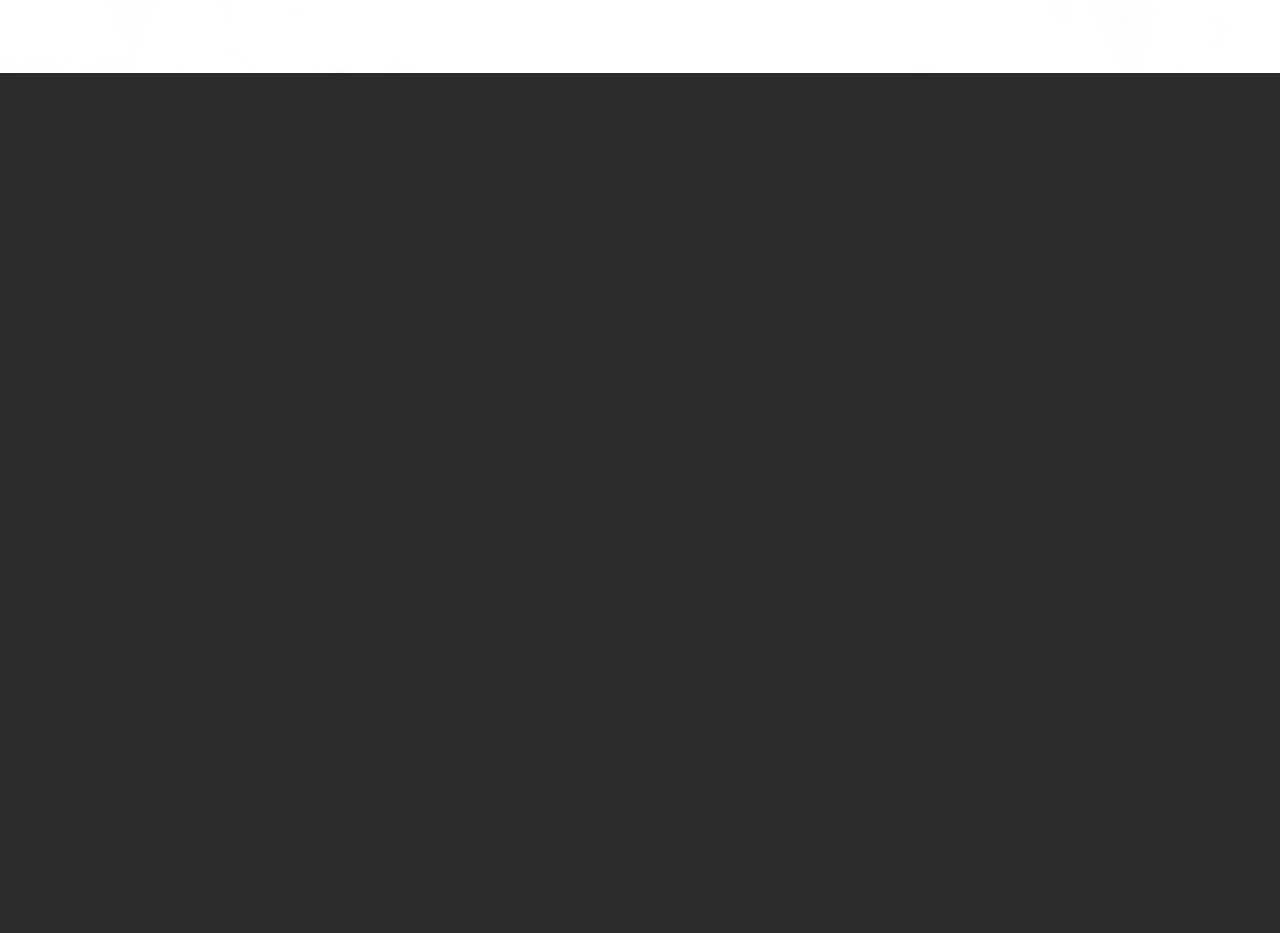
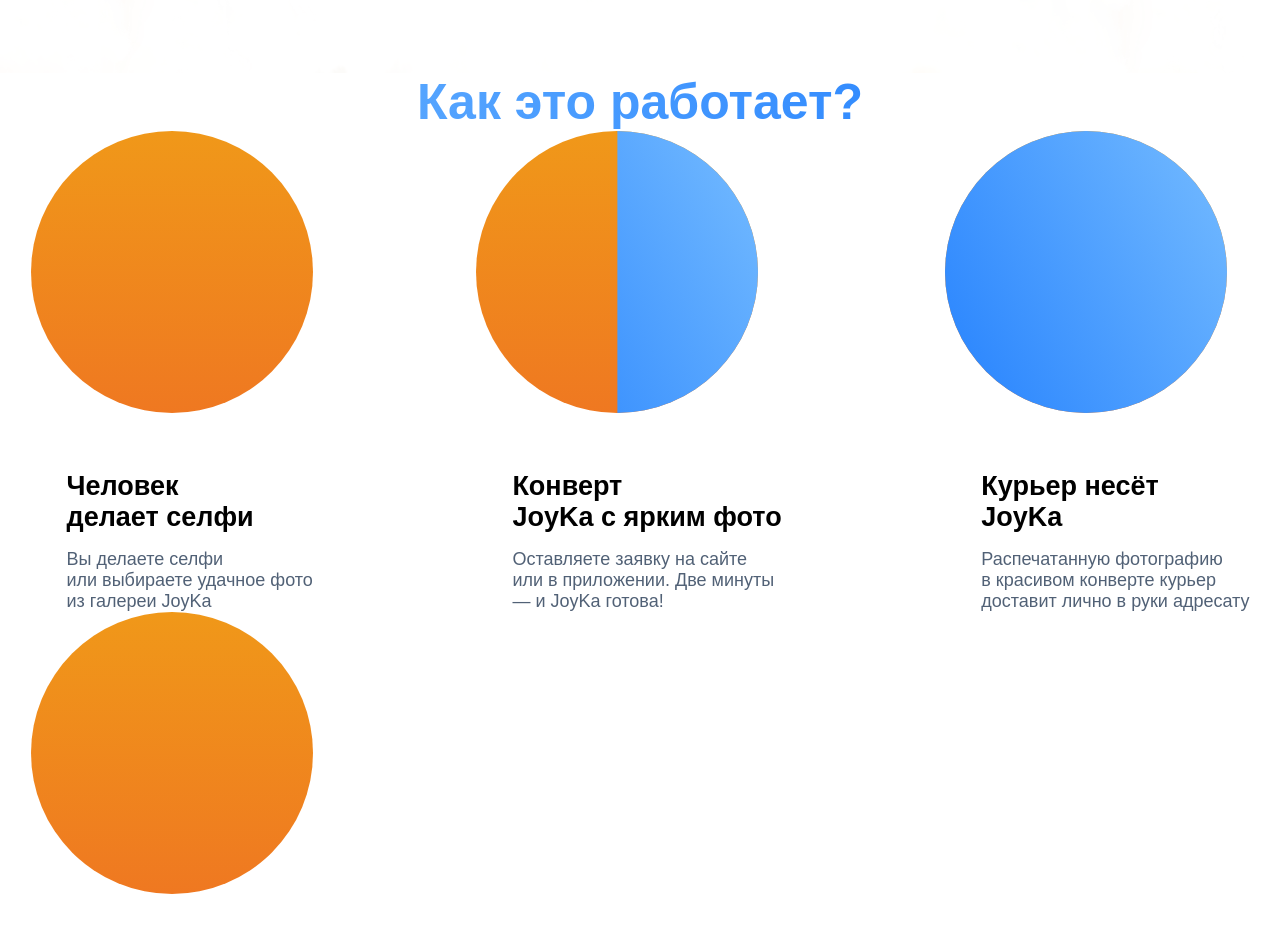
Before and after one commit to ageiwa/joyka-template-vue, a Vue app: page / in a window 1280 px wide. Shown: the part 920-1853 px from the top of the page. Before the commit the page ends 993 px from the top, so only its background shows below. Built offline with nearby package versions, Linux system fonts and the light colour scheme.

Commit message:
Add base blocks for steps how-it-works

```diff
--- a/src/App.vue
+++ b/src/App.vue
@@ -1,11 +1,13 @@
 <script setup>
   import Header from '@/components/Header/Header.vue'
   import Preview from '@/components/Preview/Preview.vue'
+  import HowItWorks from './components/HowItWorks/HowItWorks.vue';
 </script>
 
 <template>
   <Header />
   <Preview />
+  <HowItWorks />
 </template>
 
 <style scoped>
--- a/src/components/HowItWorks/HowItWorks.vue
+++ b/src/components/HowItWorks/HowItWorks.vue
@@ -1,6 +1,55 @@
 <template>
     <div class="how-it-works">
+        <div class="container">
 
+            <h1 class="how-it-works__header-title">Как это работает?</h1>
+
+            <ul class="how-it-works__list-steps">
+
+                <div class="list-steps__container">
+
+                    <li class="list-steps__item-steps">
+                        <div class="item-steps__ellipse">
+
+                        </div>
+                        <div class="item-steps__text">
+                            <h2 class="item-steps__title">Человек<br>делает селфи</h2>
+                            <p class="item-steps__subtitle">Вы делаете селфи<br>или выбираете удачное фото<br>из галереи JoyKa</p>
+                        </div>
+                    </li>
+
+                    <li class="list-steps__item-steps">
+                        <div class="item-steps__ellipse">
+                            <div class="item-steps__ellipse-overlay ellipse-overlay-half"></div>
+                        </div>
+                        <div class="item-steps__text">
+                            <h2 class="item-steps__title">Конверт<br>JoyKa с ярким фото</h2>
+                            <p class="item-steps__subtitle">Оставляете заявку на сайте<br>или в приложении. Две минуты<br> — и JoyKa готова!</p>
+                        </div>
+                    </li>
+
+                    <li class="list-steps__item-steps">
+                        <div class="item-steps__ellipse">
+                            <div class="item-steps__ellipse-overlay"></div>
+                        </div>
+                        <div class="item-steps__text">
+                            <h2 class="item-steps__title">Курьер несёт<br>JoyKa</h2>
+                            <p class="item-steps__subtitle">Распечатанную фотографию<br>в красивом конверте курьер<br>доставит лично в руки адресату</p>
+                        </div>
+                    </li>
+
+                </div>
+
+                <li class="list-steps__item-steps">
+                    <div class="item-steps__ellipse"></div>
+                    <div class="item-steps__text">
+                        <h2 class="item-steps__title"></h2>
+                        <p class="item-steps__subtitle"></p>
+                    </div>
+                </li>
+            </ul>
+
+        </div>
     </div>
 </template>
 
--- a/src/components/HowItWorks/style.scss
+++ b/src/components/HowItWorks/style.scss
@@ -1,3 +1,60 @@
 .how-it-works {
+    height: 100%;
+    height: 1206px;
+    background-color: #fff;
 
+    &__header-title {
+        font-weight: 700;
+        font-size: 50px;
+        text-align: center;
+        background: linear-gradient(95.89deg, #7BC0FF -9.88%, #2783FE 82.48%);
+        -webkit-background-clip: text;
+        -webkit-text-fill-color: transparent;
+    }
+
+    &__list-steps {
+        list-style: none;
+    }
 }
+
+.list-steps__container {
+    display: flex;
+    justify-content: space-between;
+}
+
+.list-steps__item-steps {
+    display: flex;
+    flex-direction: column;
+
+    .item-steps__ellipse {
+        margin-bottom: 58px;
+        border-radius: 50%;
+        width: 282px;
+        height: 282px;
+        background: linear-gradient(180deg, #F09819 0%, #EF7821 100%);
+    }
+
+    .item-steps__ellipse-overlay {
+        border-radius: 50%;
+        width: 100%;
+        height: 100%;
+        background: linear-gradient(60.52deg, #2783FE 2.09%, #7BC0FF 107.59%);
+    }
+
+    .ellipse-overlay-half {
+        clip-path: polygon(50% 0, 100% 0, 100% 100%, 50% 100%);
+    }
+
+    .item-steps__title {
+        margin-bottom: 16px;
+        padding-left: 36px;
+        font-weight: 700;
+        font-size: 27px;
+    }
+
+    .item-steps__subtitle {
+        padding-left: 36px;
+        font-size: 18px;
+        color: #516176;
+    }
+}
```
